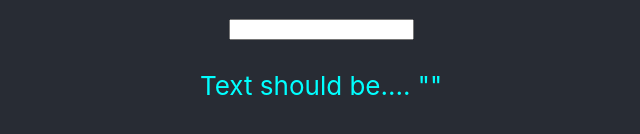
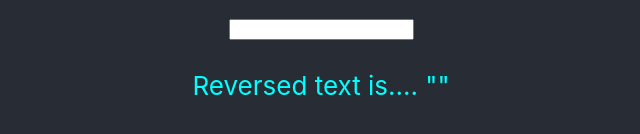
Before and after one commit to javiermanzano/gitbisect-example, a React (Create React App) app: page / in a window 1280 px wide. Shown: the part 500-634 px from the top of the page, without its empty margins (319-959 px from the left). Built offline with nearby package versions, Linux system fonts and the light colour scheme.

Commit message:
just some info

```diff
--- a/src/App.js
+++ b/src/App.js
@@ -16,7 +16,7 @@ function App() {
       <header className="App-header">
         <img src={logo} className="App-logo" alt="logo" />
         <input type="text" onChange={(e) => setText(e?.target?.value)}/>
-        <span style={{ marginTop: 30, color: 'cyan'}}>Text should be.... "{reverseString(text)}"</span>
+        <span style={{ marginTop: 30, color: 'cyan'}}>Reversed text is.... "{reverseString(text)}"</span>
       </header>
     </div>
   );
```
Also changed, not shown: 1 other file (tests, documents, lock files or other folders).
